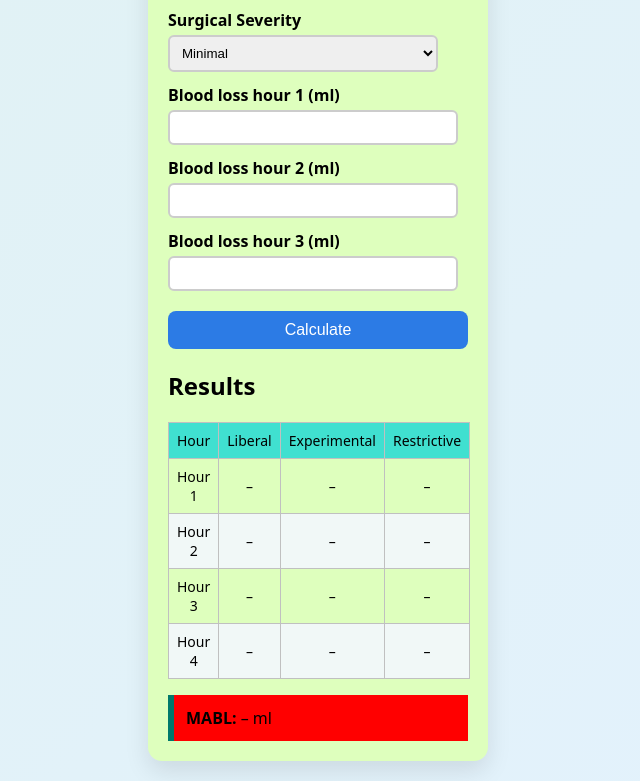
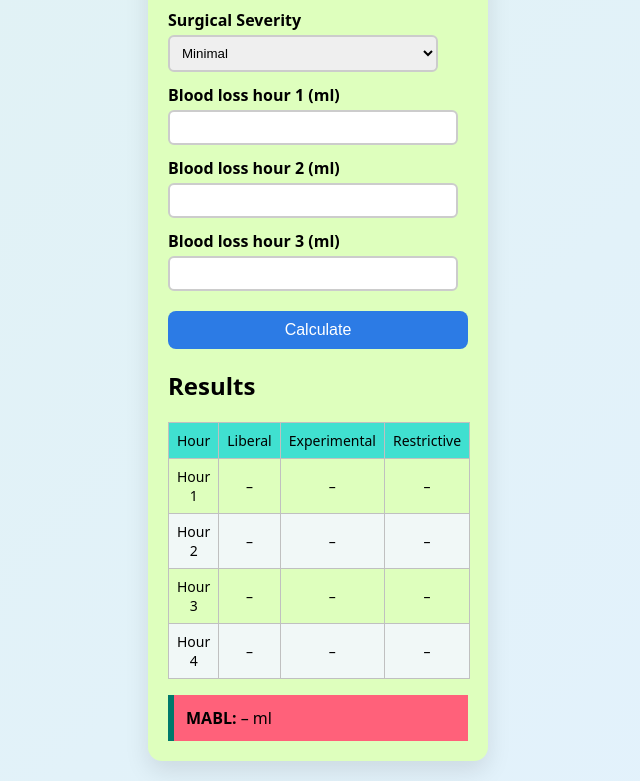
Before and after one commit to mehryartaghavi-alt/Intraoperative-Fluid-and-MABL-calculator, a plain HTML site: page index.html in a window 1280 px wide. Shown: the part 590-1371 px from the top of the page, without its empty margins (322-962 px from the left). Drawn offline with Linux system fonts and the light colour scheme.

Commit message:
red mabl2

```diff
--- a/style.css
+++ b/style.css
@@ -77,7 +77,7 @@ button {
 .mabl-box {
   margin-top: 16px;
   padding: 12px;
-background: #ff0000;
+background: #ff617a;
   border-left: 6px solid #00796b;
   font-size: 16px;
 }
```
